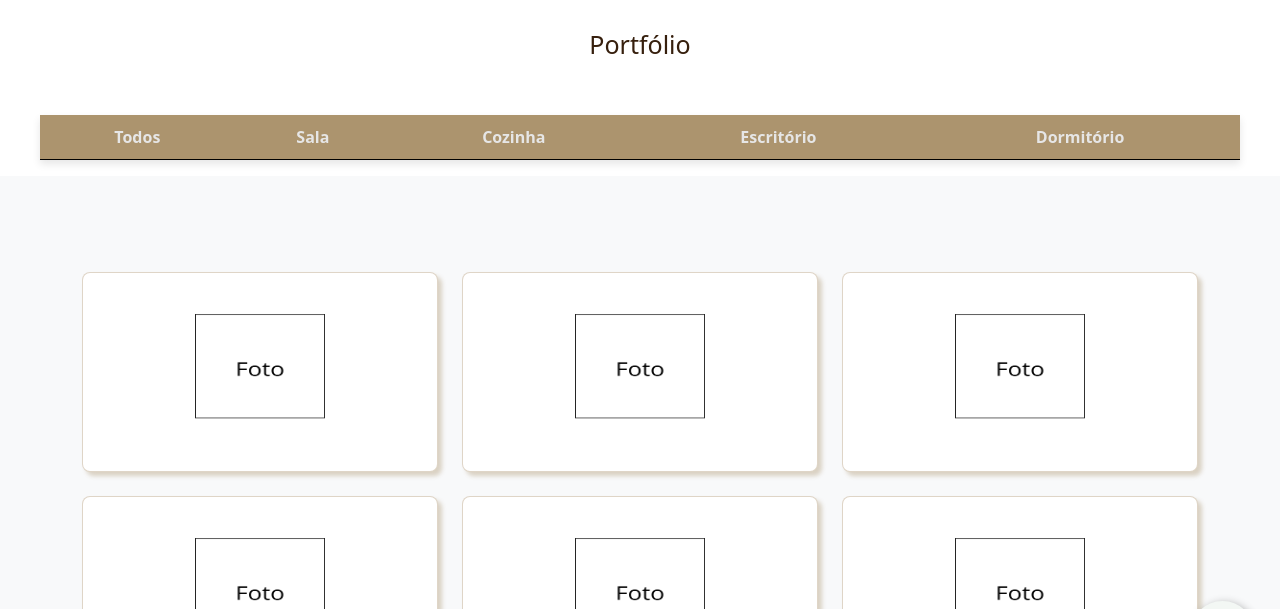
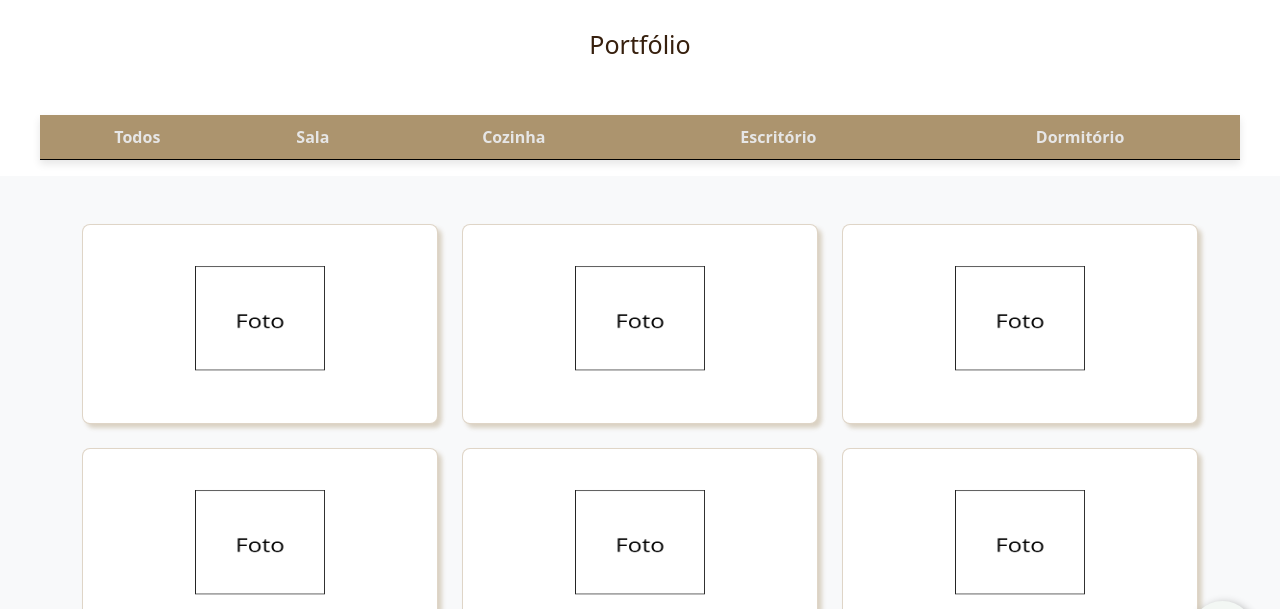
Before and after one commit to programadora202/SiteMoveisCarrara, a plain HTML site: page todos.html in a window 1280 px wide. Shown: the part 109-718 px from the top of the page. Drawn offline with nearby package versions, Linux system fonts and the light colour scheme.

Commit message:
Update todos.html

```diff
--- a/todos.html
+++ b/todos.html
@@ -90,8 +90,6 @@
     </section>
 
     <section class="bg-light py-5">
-
-    <section class="bg-light py-5">
         <div class="container">
             <div class="row text-center ">
 
```
